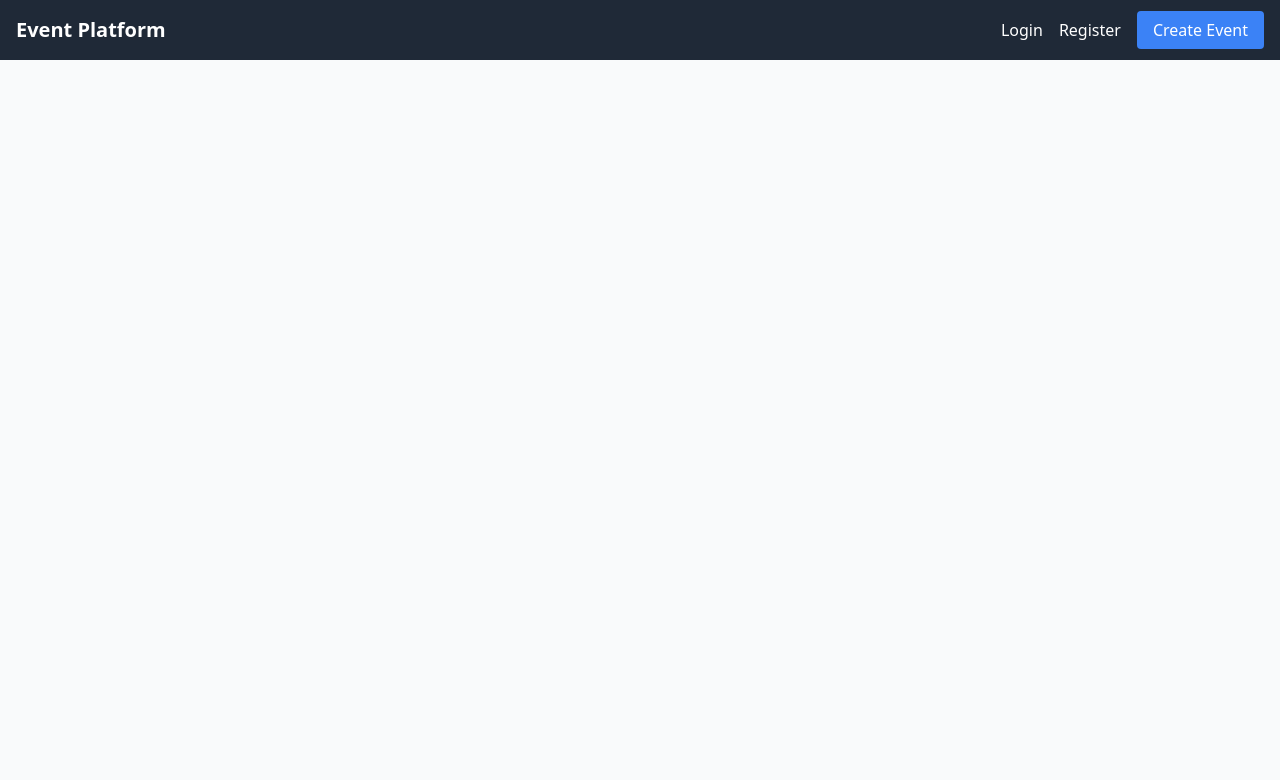
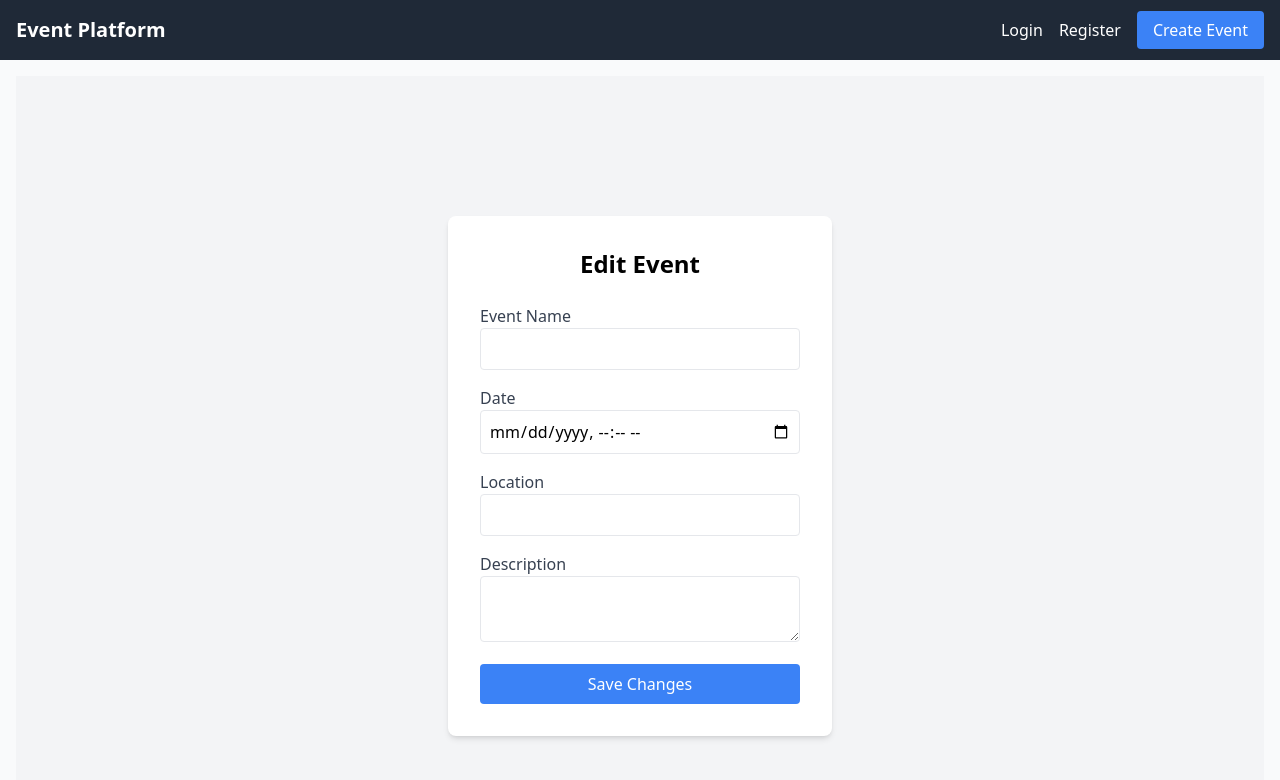
Before and after one commit to tajulafreen/Event-Management-Platform, a React (Create React App) app in the folder frontend/: page /edit-event/1 in a window 1280 px wide. Shown: the top 780 px of the page. Built offline with nearby package versions, Linux system fonts and the light colour scheme; no server answers.

Commit message:
add edit and delete feature

```diff
--- a/frontend/src/App.jsx
+++ b/frontend/src/App.jsx
@@ -6,7 +6,7 @@ import Login from "./pages/Login";
 import Register from "./pages/Register";
 import CreateEvent from "./components/CreateEvent";
 import { Toaster } from "react-hot-toast";
-
+import EditEventCard from "./components/EditEventCard";
 export default function App() {
   return (
     <AuthProvider>
@@ -22,6 +22,7 @@ export default function App() {
               {/* Protected Routes */}
               <Route path="/" element={<Dashboard />} />
               <Route path="/create-event" element={<CreateEvent />} />
+              <Route path="/edit-event/:id" element={<EditEventCard />} />
             </Routes>
           </div>
         </div>
--- /dev/null
+++ b/frontend/src/components/EditEventCard.jsx
@@ -0,0 +1,127 @@
+import { useEffect, useState } from "react";
+import { useParams, useNavigate } from "react-router-dom";
+import { toast } from "react-hot-toast";
+
+export default function EditEventPage() {
+  const { id } = useParams(); // ✅ Get event ID from URL
+  const navigate = useNavigate();
+  const API_BASE_URL = "http://localhost:5000";
+
+  const [eventData, setEventData] = useState({
+    name: "",
+    date: "",
+    location: "",
+    description: "",
+    category: "Music",
+  });
+
+  useEffect(() => {
+    const fetchEvent = async () => {
+      try {
+        const response = await fetch(`${API_BASE_URL}/api/events/${id}`);
+        if (!response.ok) throw new Error("Failed to fetch event");
+        const data = await response.json();
+        setEventData(data);
+      } catch (error) {
+        console.error("Error fetching event:", error);
+        toast.error("Failed to load event details.");
+      }
+    };
+    fetchEvent();
+  }, [id]);
+
+  const handleChange = (e) => {
+    const { name, value } = e.target;
+    setEventData({ ...eventData, [name]: value });
+  };
+
+  const handleSubmit = async (e) => {
+    e.preventDefault();
+    try {
+      const token = localStorage.getItem("token");
+      if (!token) {
+        toast.error("You must be logged in to edit an event!");
+        return;
+      }
+
+      const response = await fetch(`${API_BASE_URL}/api/events/${id}`, {
+        method: "PUT",
+        headers: {
+          "Content-Type": "application/json",
+          Authorization: `Bearer ${token}`,
+        },
+        body: JSON.stringify(eventData),
+      });
+
+      if (response.ok) {
+        toast.success("Event updated successfully!");
+        navigate("/"); // ✅ Redirect to homepage after update
+      } else {
+        const data = await response.json();
+        toast.error(`Error: ${data.message}`);
+      }
+    } catch (error) {
+      console.error("Update Error:", error);
+      toast.error("Failed to update event.");
+    }
+  };
+
+  return (
+    <div className="min-h-screen flex items-center justify-center bg-gray-100">
+      <div className="bg-white p-8 rounded-lg shadow-md w-96">
+        <h1 className="text-2xl font-bold mb-6 text-center">Edit Event</h1>
+        <form onSubmit={handleSubmit} className="space-y-4">
+          <div>
+            <label className="block text-gray-700">Event Name</label>
+            <input
+              type="text"
+              name="name"
+              value={eventData.name}
+              onChange={handleChange}
+              className="w-full p-2 border rounded"
+              required
+            />
+          </div>
+          <div>
+            <label className="block text-gray-700">Date</label>
+            <input
+              type="datetime-local"
+              name="date"
+              value={eventData.date}
+              onChange={handleChange}
+              className="w-full p-2 border rounded"
+              required
+            />
+          </div>
+          <div>
+            <label className="block text-gray-700">Location</label>
+            <input
+              type="text"
+              name="location"
+              value={eventData.location}
+              onChange={handleChange}
+              className="w-full p-2 border rounded"
+              required
+            />
+          </div>
+          <div>
+            <label className="block text-gray-700">Description</label>
+            <textarea
+              name="description"
+              value={eventData.description}
+              onChange={handleChange}
+              className="w-full p-2 border rounded"
+              required
+            />
+          </div>
+          <button
+            type="submit"
+            className="w-full bg-blue-500 text-white p-2 rounded hover:bg-blue-600"
+          >
+            Save Changes
+          </button>
+        </form>
+      </div>
+    </div>
+  );
+}
--- a/frontend/src/components/EventCard.jsx
+++ b/frontend/src/components/EventCard.jsx
@@ -1,26 +1,61 @@
-import axios from "axios";
+import { useNavigate } from "react-router-dom";
+import { toast } from "react-hot-toast";
 import { useAuth } from "../context/AuthContext";
-import { toast } from "react-hot-toast";
+
 export default function EventCard({ event }) {
   const { user } = useAuth();
   const API_BASE_URL = "http://localhost:5000";
+  const navigate = useNavigate(); // ✅ Initialize navigate
+
+  const handleDelete = async () => {
+    if (!window.confirm("Are you sure you want to delete this event?")) return;
+
+    try {
+      const token = localStorage.getItem("token");
+      if (!token) {
+        toast.error("You must be logged in to delete an event!");
+        return;
+      }
+
+      const response = await fetch(`${API_BASE_URL}/api/events/${event._id}`, {
+        method: "DELETE",
+        headers: {
+          Authorization: `Bearer ${token}`,
+        },
+      });
+
+      if (response.ok) {
+        toast.success("Event deleted successfully!");
+        window.location.reload(); // ✅ Refresh event list
+      } else {
+        const data = await response.json();
+        toast.error(`Error: ${data.message}`);
+      }
+    } catch (error) {
+      console.error("Delete Error:", error);
+      toast.error("Failed to delete event.");
+    }
+  };
+
+  const handleEdit = () => {
+    navigate(`/edit-event/${event._id}`); // ✅ Redirects to the Edit Page
+  };
+
   const handleRSVP = async () => {
     try {
-      const token = localStorage.getItem("token"); // ✅ Ensure token is included
+      const token = localStorage.getItem("token");
       if (!token) {
         toast("You must be logged in to RSVP!");
         return;
       }
 
       const response = await fetch(
-        `http://localhost:5000/api/events/${event._id}/rsvp`,
-
+        `${API_BASE_URL}/api/events/${event._id}/rsvp`,
         {
           method: "POST",
-
           headers: {
             "Content-Type": "application/json",
-            Authorization: `Bearer ${token}`, // ✅ Send token for authentication
+            Authorization: `Bearer ${token}`,
           },
         }
       );
@@ -32,8 +67,8 @@ export default function EventCard({ event }) {
         toast.error(`Error: ${data.message}`);
       }
     } catch (error) {
-      // console.error("RSVP Error:", error);
-      alert("Something went wrong.");
+      console.error("RSVP Error:", error);
+      toast.error("Something went wrong.");
     }
   };
 
@@ -65,6 +100,23 @@ export default function EventCard({ event }) {
         >
           RSVP
         </button>
+        {user && String(event.createdBy?._id) === String(user._id) && (
+          <div className="flex gap-2 mt-4">
+            {/* 🔹 Redirect to Edit Page on Click */}
+            <button
+              onClick={handleEdit}
+              className="text-blue-500 hover:text-blue-700"
+            >
+              Edit
+            </button>
+            <button
+              onClick={handleDelete}
+              className="text-red-500 hover:text-red-700"
+            >
+              Delete
+            </button>
+          </div>
+        )}
       </div>
     </div>
   );
```
Also changed, not shown: 2 other files (tests, documents, lock files or other folders).
